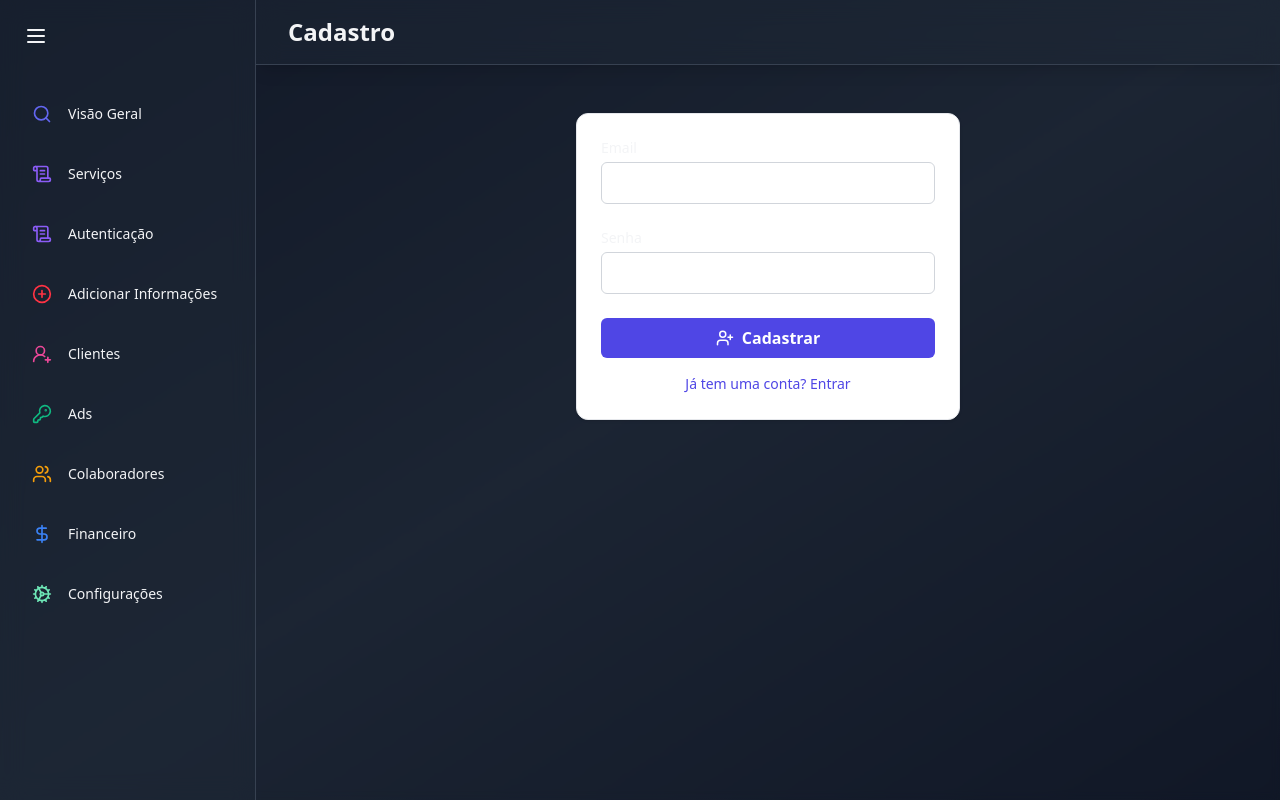
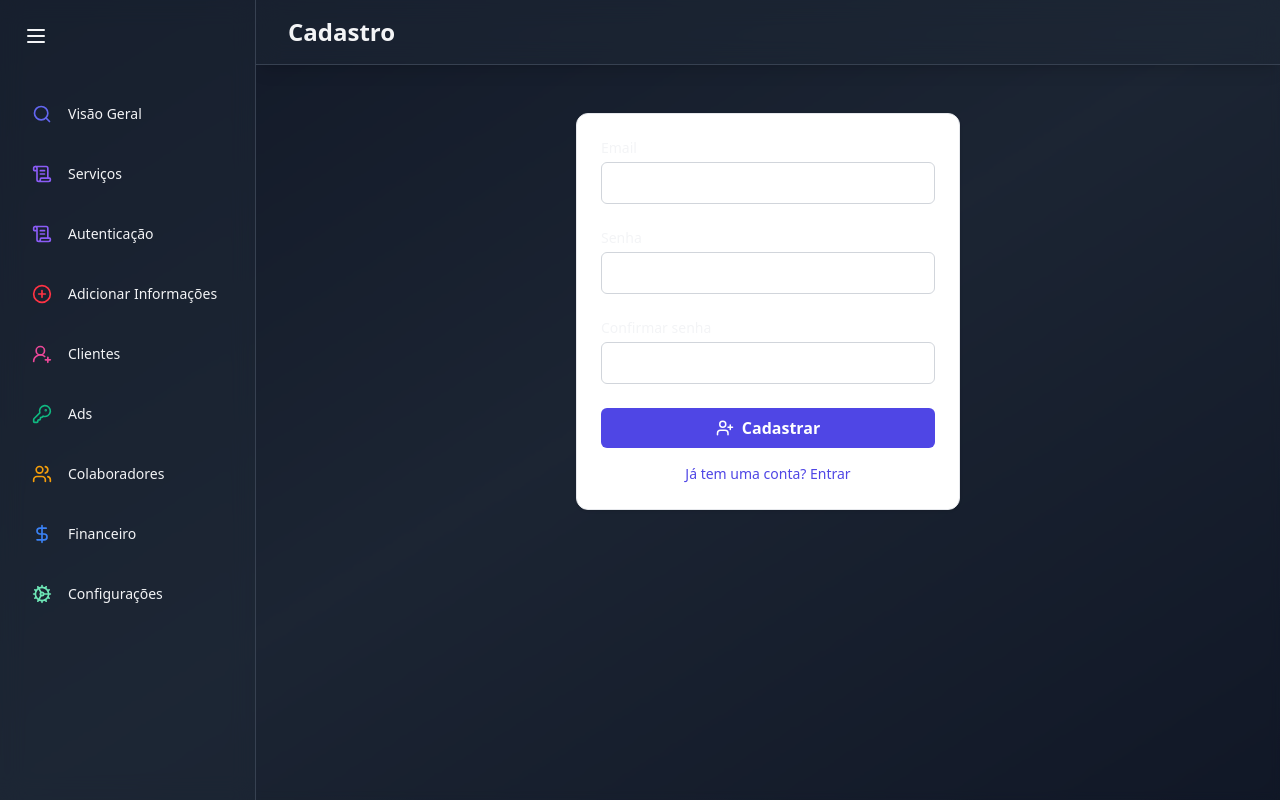
Before and after one commit to thepatroa/patroa, a React (Vite) app in the folder frontend/: page /autenticacao in a window 1280 px wide. Both pictures are taken after a click on the button "Criar uma conta". Built offline with nearby package versions, Linux system fonts and the light colour scheme; no server answers.

Commit message:
chore: 🐔 ajusta regras de autenticacao

```diff
--- a/frontend/src/pages/Autenticacao.jsx
+++ b/frontend/src/pages/Autenticacao.jsx
@@ -4,16 +4,42 @@ import { motion } from "framer-motion";
 import Header from "../components/common/Header";
 import { LogIn, UserPlus } from "lucide-react";
 
+const allowedDomains = ["gmail.com", "hotmail.com", "outlook.com", "yahoo.com"];
+
+const isValidEmail = (email) => {
+	const parts = email.split("@");
+	if (parts.length !== 2) return false;
+	const domain = parts[1].toLowerCase();
+	return allowedDomains.includes(domain);
+};
+
 const AuthPage = () => {
 	const [email, setEmail] = useState("");
 	const [password, setPassword] = useState("");
+	const [confirmPassword, setConfirmPassword] = useState("");
 	const [isLogin, setIsLogin] = useState(true);
 	const [loading, setLoading] = useState(false);
 	const [message, setMessage] = useState("");
 
+	// Validação em tempo real
+	const emailIsValid = isValidEmail(email);
+	const passwordsMatch = password === confirmPassword;
+
 	const handleAuth = async () => {
 		setLoading(true);
 		setMessage("");
+
+		if (!emailIsValid) {
+			setMessage("Use um email válido.");
+			setLoading(false);
+			return;
+		}
+
+		if (!isLogin && !passwordsMatch) {
+			setMessage("As senhas não coincidem.");
+			setLoading(false);
+			return;
+		}
 
 		const { error } = isLogin
 			? await supabase.auth.signInWithPassword({ email, password })
@@ -39,16 +65,27 @@ const AuthPage = () => {
 					transition={{ duration: 0.8 }}
 					className="bg-white dark:bg-zinc-900 shadow rounded-xl p-6 border border-gray-200 dark:border-zinc-700"
 				>
+					{/* Email */}
 					<div className="mb-6">
 						<label className="block text-sm font-medium mb-1">Email</label>
 						<input
 							type="email"
-							className="w-full px-3 py-2 rounded-md border border-gray-300 dark:border-zinc-700 bg-white dark:bg-zinc-800"
+							className={`w-full px-3 py-2 rounded-md border ${
+								email.length > 0 && !emailIsValid
+									? "border-red-500"
+									: "border-gray-300 dark:border-zinc-700"
+							} bg-white dark:bg-zinc-800`}
 							value={email}
 							onChange={(e) => setEmail(e.target.value)}
 						/>
+						{email.length > 0 && !emailIsValid && (
+							<p className="text-xs text-red-500 mt-1">
+								Use um email válido.
+							</p>
+						)}
 					</div>
 
+					{/* Senha */}
 					<div className="mb-6">
 						<label className="block text-sm font-medium mb-1">Senha</label>
 						<input
@@ -59,8 +96,30 @@ const AuthPage = () => {
 						/>
 					</div>
 
+					{/* Confirmar senha (só no cadastro) */}
+					{!isLogin && (
+						<div className="mb-6">
+							<label className="block text-sm font-medium mb-1">Confirmar senha</label>
+							<input
+								type="password"
+								className={`w-full px-3 py-2 rounded-md border ${
+									confirmPassword.length > 0 && !passwordsMatch
+										? "border-red-500"
+										: "border-gray-300 dark:border-zinc-700"
+								} bg-white dark:bg-zinc-800`}
+								value={confirmPassword}
+								onChange={(e) => setConfirmPassword(e.target.value)}
+							/>
+							{confirmPassword.length > 0 && !passwordsMatch && (
+								<p className="text-xs text-red-500 mt-1">As senhas não coincidem.</p>
+							)}
+						</div>
+					)}
+
+					{/* Mensagem de erro ou sucesso */}
 					{message && <p className="text-sm text-red-500 mb-4">{message}</p>}
 
+					{/* Botão de autenticação */}
 					<button
 						onClick={handleAuth}
 						className="w-full bg-indigo-600 hover:bg-indigo-700 text-white py-2 rounded-md font-semibold flex justify-center items-center gap-2"
@@ -70,8 +129,14 @@ const AuthPage = () => {
 						{loading ? "Enviando..." : isLogin ? "Entrar" : "Cadastrar"}
 					</button>
 
+					{/* Troca de modo */}
 					<button
-						onClick={() => setIsLogin(!isLogin)}
+						onClick={() => {
+							setIsLogin(!isLogin);
+							setMessage("");
+							setPassword("");
+							setConfirmPassword("");
+						}}
 						className="w-full mt-4 text-sm text-indigo-600 dark:text-indigo-400 hover:underline"
 					>
 						{isLogin ? "Criar uma conta" : "Já tem uma conta? Entrar"}
```
